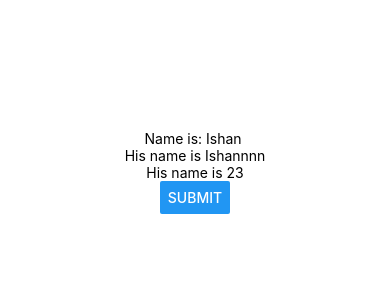
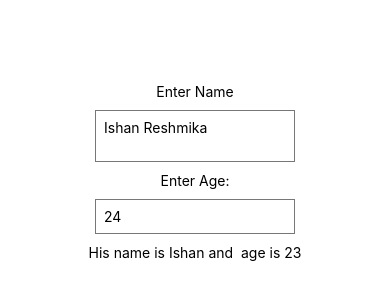
Before and after one commit to ishanEPR/React_Native_Expo, a React Native app: screen / in a window 390 px wide. Shown: the part 250-550 px from the top of the page. Built offline with nearby package versions, Linux system fonts and the light colour scheme.

Commit message:
Tutorial-5

```diff
--- a/App.js
+++ b/App.js
@@ -98,7 +98,7 @@
 
 ////////////learn
 import React,{useState} from 'react';
-import {StyleSheet,Text,Button,View} from 'react-native';
+import {StyleSheet,Text,Button,View,TextInput} from 'react-native';
 
 
 
@@ -106,26 +106,31 @@ import {StyleSheet,Text,Button,View} from 'react-native';
 export default function App()
 {
   const [name,setName]=useState('Ishan');
-  const [person,setPerson]=useState({
-    name:'Ishannnn',age:23
-  })
+  const [age,setAge]=useState("23");
 
-  const clickHandler=()=>{
-    setPerson({age:30})
-  }
+
   return (
     <View style={styles.container}>
-     <Text>Name is: {name} </Text>
-     <Text>His name is {person.name}</Text>
-     <Text>His name is {person.age}</Text>
+    <Text>Enter Name</Text>
+    <TextInput
+    style={styles.input}
+    multiline
+    placeholder='Ishan Reshmika'
+    onChangeText={(val)=>setName(val)}
 
-     <View>
-        <Button
-         title='submit'
-         onPress={clickHandler}
+    />
 
-         />
-     </View>
+    <Text>Enter Age:</Text>
+    <TextInput
+    style={styles.input}
+    keyboardType='numeric'
+    placeholder='24'
+    onChangeText={(val)=>setAge(val)}
+    />
+
+
+     <Text>His name is {name} and  age is {age}</Text>
+
 
     </View>
   );
@@ -137,6 +142,13 @@ const styles=StyleSheet.create({
     backgroundColor:'#fff',
     alignItems:'center',
     justifyContent:'center',
+  },
+  input:{
+    borderWidth:1,
+    borderColor:'#777',
+    padding:8,
+    margin:10,
+    width:200,
   }
 
 })
```
